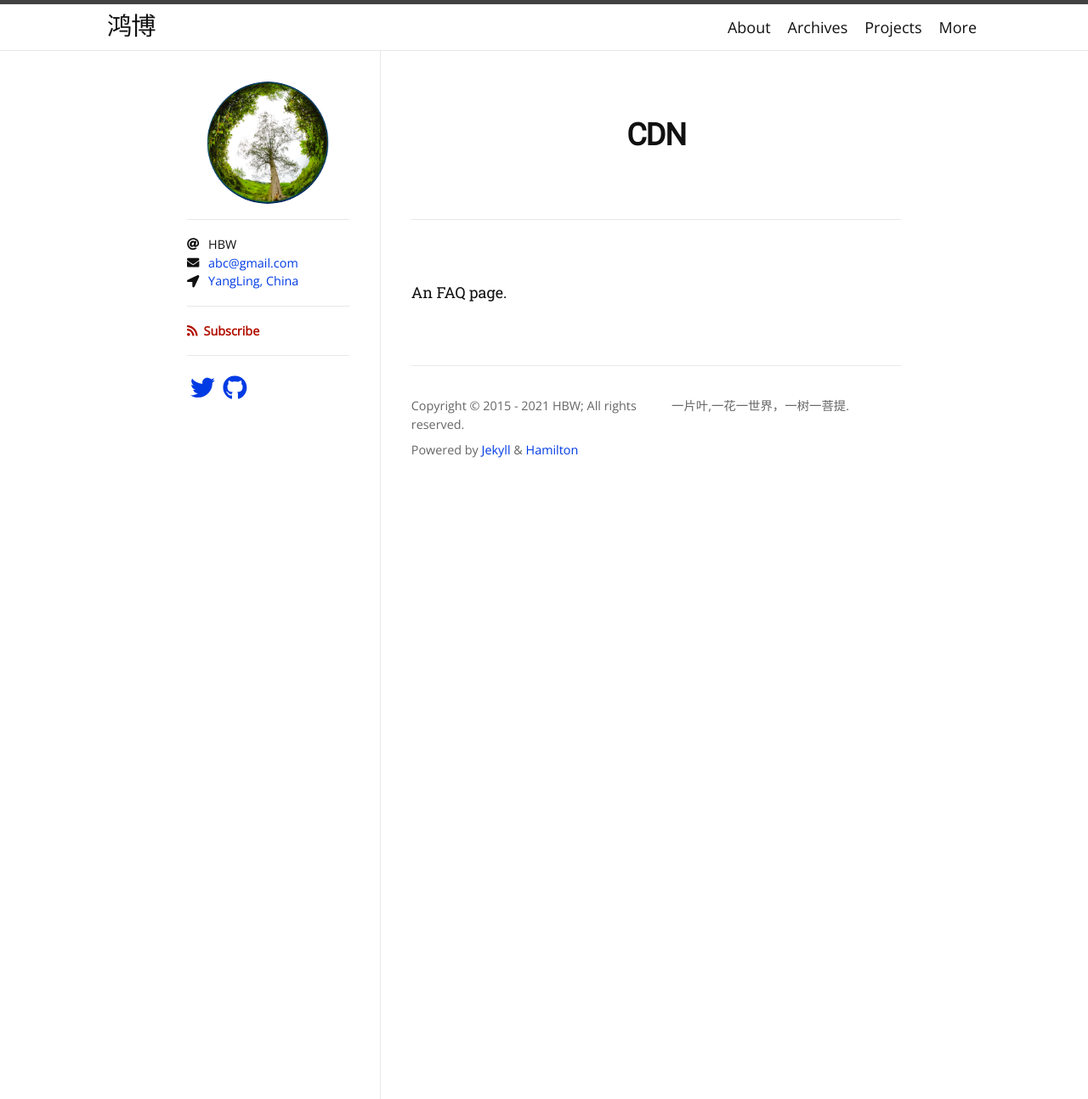
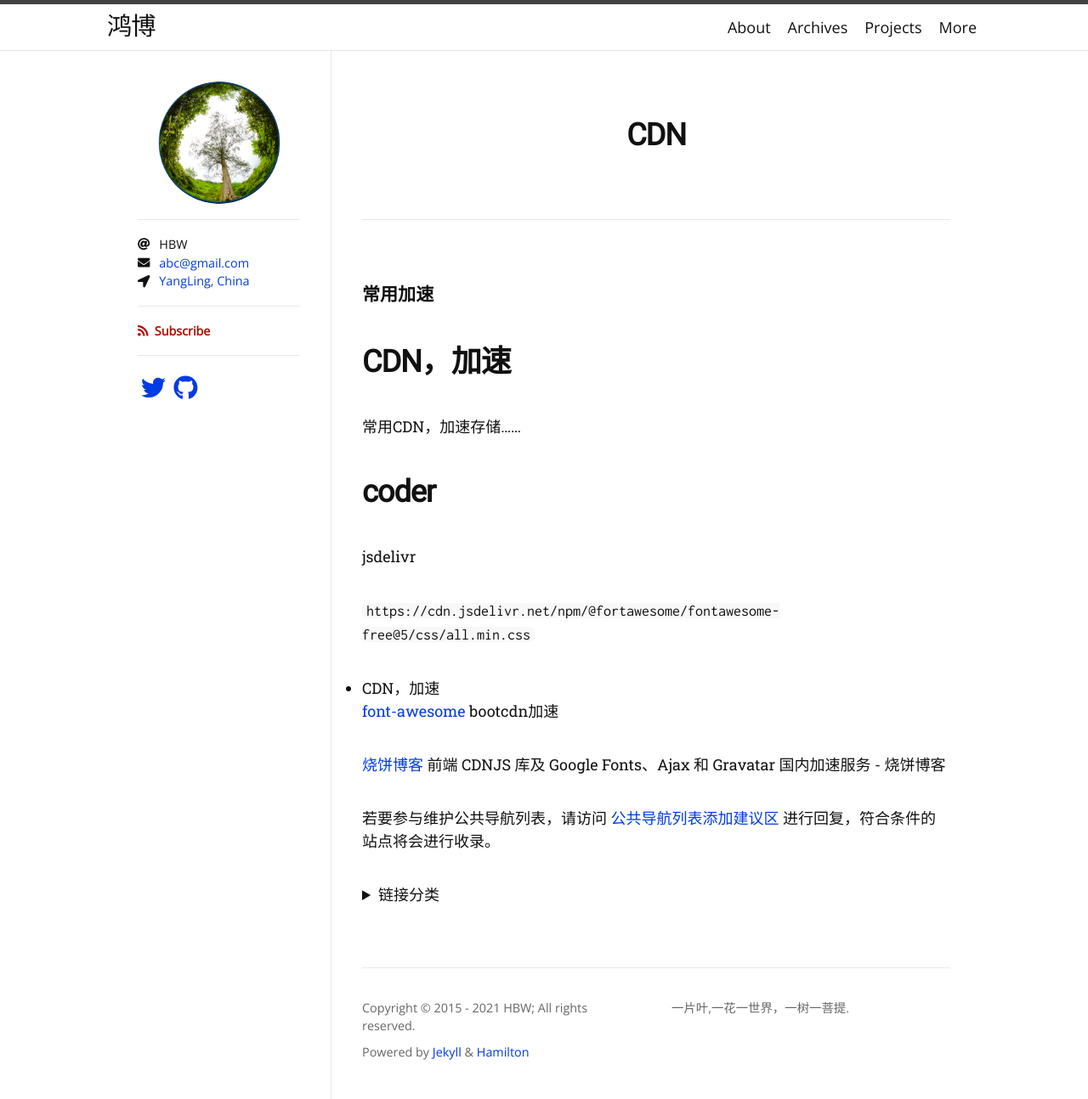
Before and after one commit to YiPianYe/hamilton, a Jekyll site: the page built from cdn.md, in a window 1280 px wide. Shown: the whole page at 85% size. Built offline with Jekyll 4.4.1, drawn with Linux system fonts in a browser that asks for light colours; some web fonts are replaced.

Commit message:
Update cdn.md

```diff
--- a/cdn.md
+++ b/cdn.md
@@ -4,4 +4,38 @@ title: CDN
 permalink: /cdn/
 ---
 
-An FAQ page.
+### 常用加速
+
+
+# CDN，加速
+常用CDN，加速存储......
+
+
+# coder
+
+jsdelivr
+
+`https://cdn.jsdelivr.net/npm/@fortawesome/fontawesome-free@5/css/all.min.css`
+
+
+
+<summary>CDN，加速</summary>
+
+[font-awesome](https://www.bootcdn.cn/font-awesome/) bootcdn加速
+
+[烧饼博客](https://sb.sb/blog/css-cdn/) 前端 CDNJS 库及 Google Fonts、Ajax 和 Gravatar 国内加速服务 - 烧饼博客
+
+
+若要参与维护公共导航列表，请访问 [公共导航列表添加建议区](https://github.com/Dreamer-Paul/KStart) 进行回复，符合条件的站点将会进行收录。
+
+
+<details>
+
+<summary>链接分类</summary>
+
+<li><a href="https://use.fontawesome.com/releases/v5.0.12/js/all.js" title="use.fontawesome.com">https://use.fontawesome.com</a>use.fontawesome.com</li>
+<li><a href="https://zibaicai.com/pages/chic.html" title="链接注解">chic.html</a>痴人多梦痴人多梦</li>
+<li><a href="https://zibaicai.com/pages/chic.html" title="链接注解">chic.html</a>痴人多梦痴人多梦</li>
+<li><a href="https://zibaicai.com/pages/chic.html" title="链接注解">chic.html</a>痴人多梦痴人多梦</li>
+<img width="300" src="https://laoheshang.github.io/images/safari-pinned-tab.svg" alt="alipay">
+</details>
```
